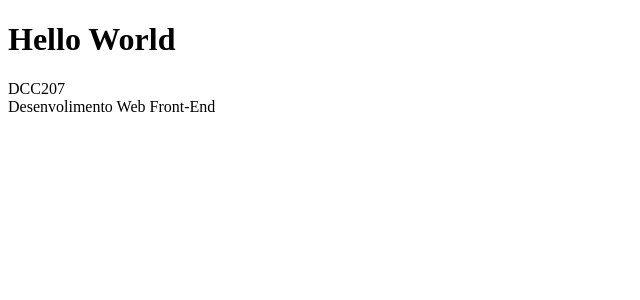
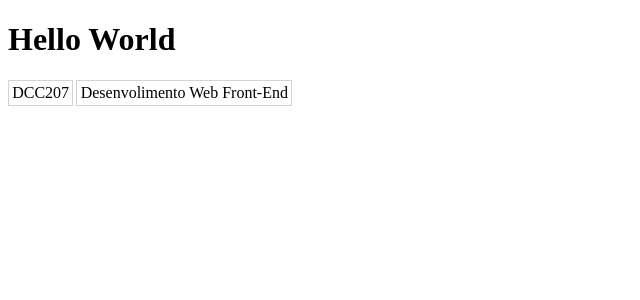
Before and after one commit to ufjf-dcc207/ufjf-dcc207-2024-3-a-atv01-DarlanHenrique, a React (Vite) app: page / in a window 1280 px wide. Shown: the top 300 px of the page, without its empty margins (0-640 px from the left). Built offline with nearby package versions, Linux system fonts and the light colour scheme.

Commit message:
adding style

```diff
--- /dev/null
+++ b/src/Disciplina.css
@@ -0,0 +1,9 @@
+.disciplina {
+    display: flex;
+    gap: 0.2rem;
+}
+
+.disciplina > div {
+    border: 1px solid lightgray;
+    padding: 0.2rem;
+}
--- a/src/Disciplina.tsx
+++ b/src/Disciplina.tsx
@@ -1,6 +1,8 @@
+import "./Disciplina.css";
+
 function Disciplina() {
     return (
-        <div>
+        <div className="disciplina">
             <div>DCC207</div>
             <div>Desenvolimento Web Front-End</div>
         </div>
```
